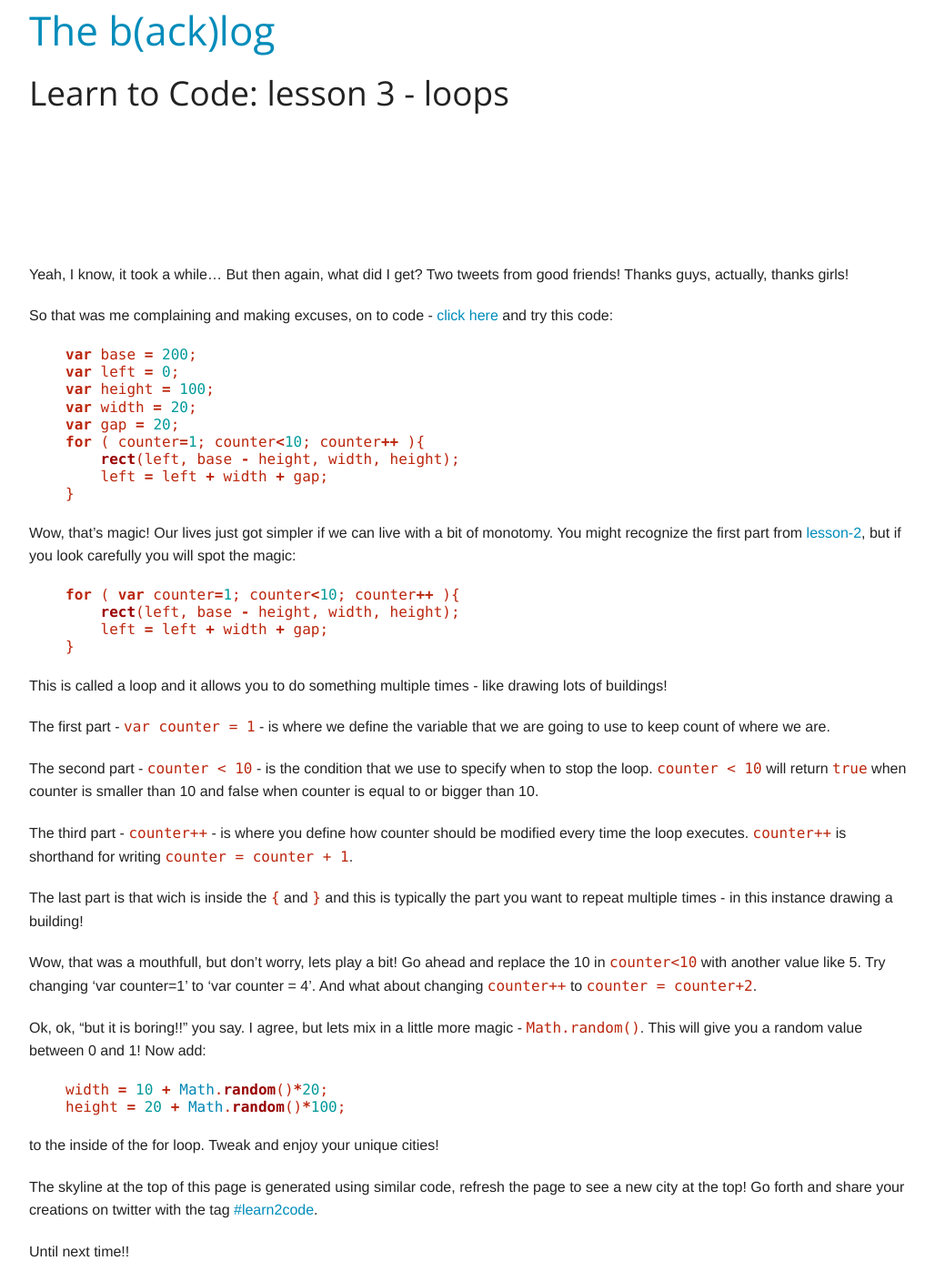
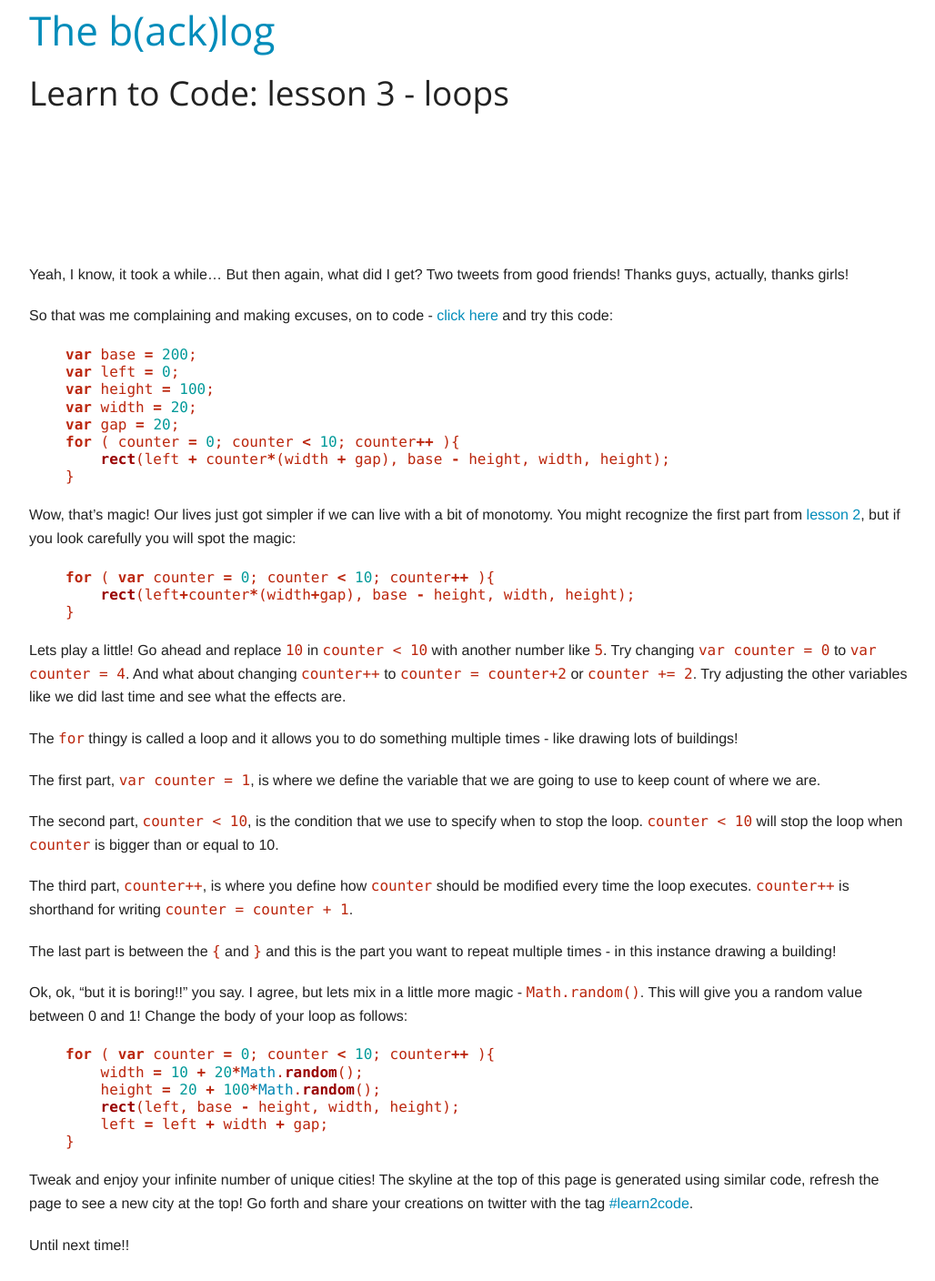
Before and after one commit to dirkcuys/thebacklog, a Jekyll site: the page built from _posts/2014-02-04-learn2code-lesson-3.markdown, in a window 1280 px wide. Shown: the whole page at 91% size, without its empty margins (123-1151 px from the left). Built offline with Jekyll 4.4.1, drawn with Linux system fonts in a browser that asks for light colours; nearby versions of some CDN libraries; Markdown is read by kramdown in place of the engine named in the settings.

Commit message:
Updated learn2code lesson 3

```diff
--- a/_posts/2014-02-04-learn2code-lesson-3.markdown
+++ b/_posts/2014-02-04-learn2code-lesson-3.markdown
@@ -24,43 +24,43 @@ var left = 0;
 var height = 100;
 var width = 20;
 var gap = 20;
-for ( counter=1; counter<10; counter++ ){
+for ( counter = 0; counter < 10; counter++ ){
+    rect(left + counter*(width + gap), base - height, width, height);
+}
+{% endhighlight %}
+
+Wow, that's magic! Our lives just got simpler if we can live with a bit of monotomy. You might recognize the first part from [lesson 2]({{baseurl}}{% post_url 2014-01-14-learn2code-lesson-2 %}), but if you look carefully you will spot the magic:
+
+{% highlight JavaScript %}
+for ( var counter = 0; counter < 10; counter++ ){
+    rect(left+counter*(width+gap), base - height, width, height);
+}
+{% endhighlight %}
+
+Lets play a little! Go ahead and replace `10` in `counter < 10` with another number like `5`. Try changing `var counter = 0` to `var counter = 4`. And what about changing `counter++` to `counter = counter+2` or `counter += 2`. Try adjusting the other variables like we did last time and see what the effects are.
+
+The `for` thingy is called a loop and it allows you to do something multiple times - like drawing lots of buildings!
+
+The first part, `var counter = 1`, is where we define the variable that we are going to use to keep count of where we are.
+
+The second part, `counter < 10`, is the condition that we use to specify when to stop the loop. `counter < 10` will stop the loop when `counter` is bigger than or equal to 10.
+
+The third part, `counter++`, is where you define how `counter` should be modified every time the loop executes. `counter++` is shorthand for writing `counter = counter + 1`.
+
+The last part is between the `{` and `}` and this is the part you want to repeat multiple times - in this instance drawing a building!
+
+Ok, ok, "but it is boring!!" you say. I agree, but lets mix in a little more magic - `Math.random()`. This will give you a random value between 0 and 1! Change the body of your loop as follows:
+
+{% highlight JavaScript %}
+for ( var counter = 0; counter < 10; counter++ ){
+    width = 10 + 20*Math.random();
+    height = 20 + 100*Math.random();
     rect(left, base - height, width, height);
     left = left + width + gap;
 }
 {% endhighlight %}
 
-Wow, that's magic! Our lives just got simpler if we can live with a bit of monotomy. You might recognize the first part from [lesson-2]({{baseurl}}{% post_url 2014-01-14-learn2code-lesson-2 %}), but if you look carefully you will spot the magic:
-
-{% highlight JavaScript %}
-for ( var counter=1; counter<10; counter++ ){
-    rect(left, base - height, width, height);
-    left = left + width + gap;
-}
-{% endhighlight %}
-
-This is called a loop and it allows you to do something multiple times - like drawing lots of buildings!
-
-The first part - `var counter = 1` - is where we define the variable that we are going to use to keep count of where we are.
-
-The second part - `counter < 10` - is the condition that we use to specify when to stop the loop. `counter < 10` will return `true` when counter is smaller than 10 and false when counter is equal to or bigger than 10.
-
-The third part - `counter++` - is where you define how counter should be modified every time the loop executes. `counter++` is shorthand for writing `counter = counter + 1`.
-
-The last part is that wich is inside the `{` and `}` and this is typically the part you want to repeat multiple times - in this instance drawing a building!
-
-Wow, that was a mouthfull, but don't worry, lets play a bit! Go ahead and replace the 10 in `counter<10` with another value like 5. Try changing 'var counter=1' to 'var counter = 4'. And what about changing `counter++` to `counter = counter+2`.
-
-Ok, ok, "but it is boring!!" you say. I agree, but lets mix in a little more magic - `Math.random()`. This will give you a random value between 0 and 1! Now add:
-
-{% highlight JavaScript %}
-width = 10 + Math.random()*20;
-height = 20 + Math.random()*100;
-{% endhighlight %}
-
-to the inside of the for loop. Tweak and enjoy your unique cities!
-
-The skyline at the top of this page is generated using similar code, refresh the page to see a new city at the top! Go forth and share your creations on twitter with the tag [#learn2code](https://twitter.com/search?q=%23learn2code).
+Tweak and enjoy your infinite number of unique cities! The skyline at the top of this page is generated using similar code, refresh the page to see a new city at the top! Go forth and share your creations on twitter with the tag [#learn2code](https://twitter.com/search?q=%23learn2code).
 
 Until next time!!
 
```
